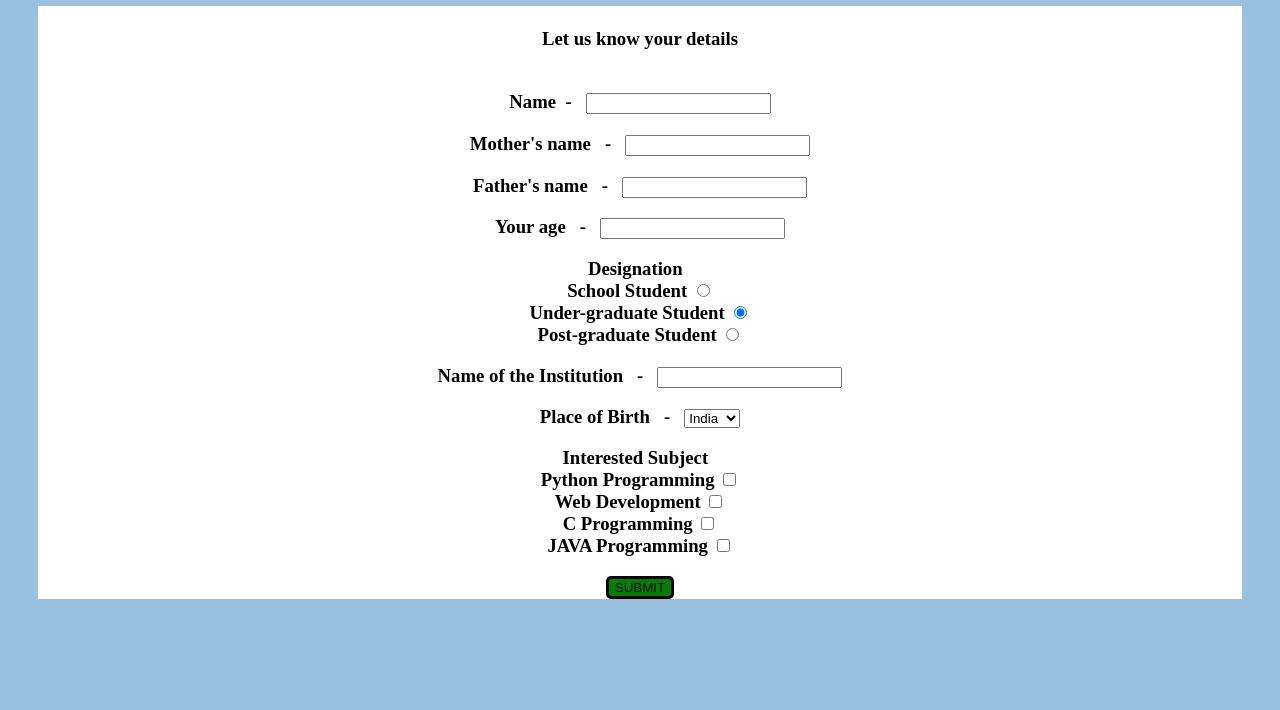
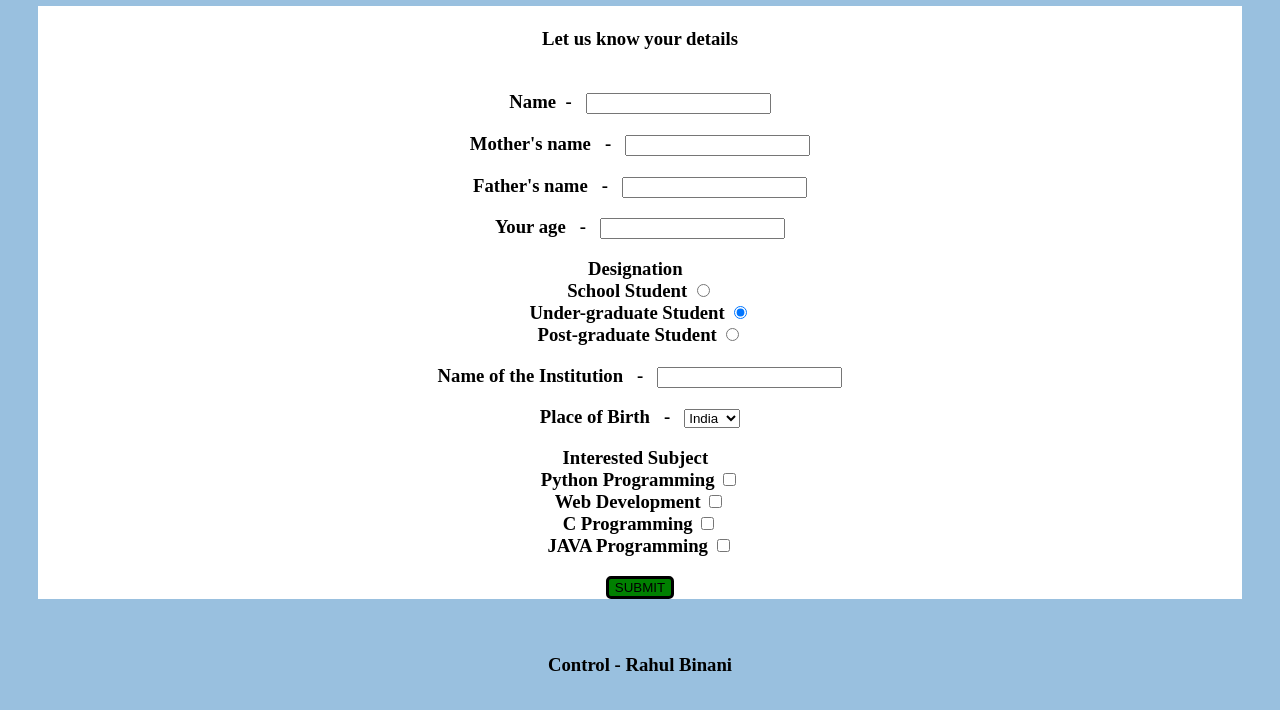
Before and after one commit to Rahul-Binani/survey, a plain HTML site: page Form.html in a window 1280 px wide. Shown: the part 72-782 px from the top of the page. Drawn offline with Linux system fonts and the light colour scheme.

Commit message:
second commit

```diff
--- a/Form.html
+++ b/Form.html
@@ -120,6 +120,8 @@ input[type=submit]:hover{
 </form>
 </h3></div>
 </y>
+<br>
+<h3> Control - Rahul Binani </h3>
 
 </body>
 </html>
```
Also changed, not shown: index.html (+2 -0 lines).
